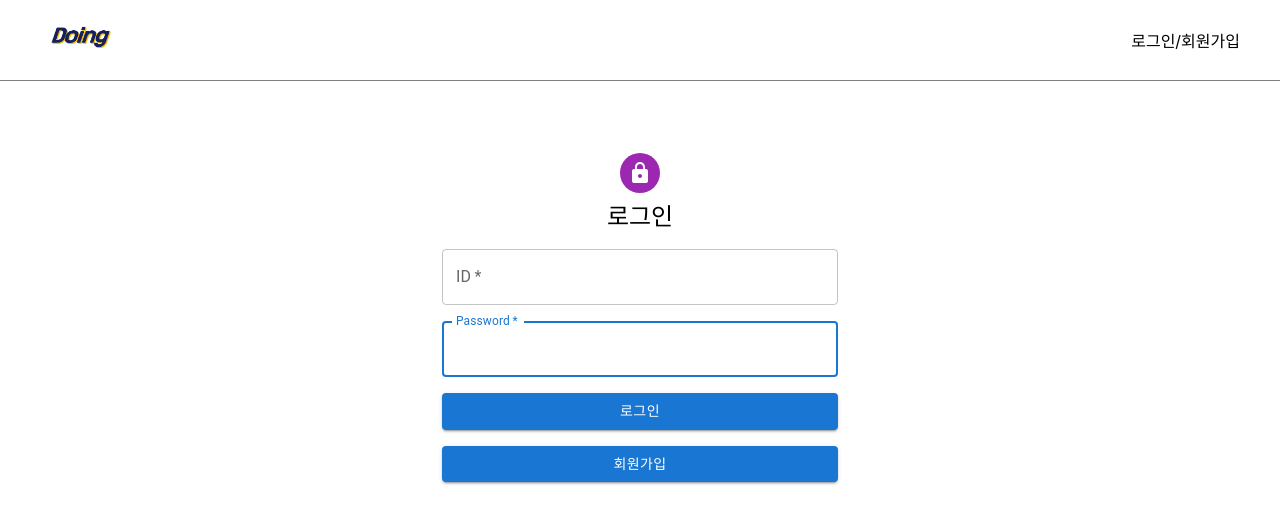
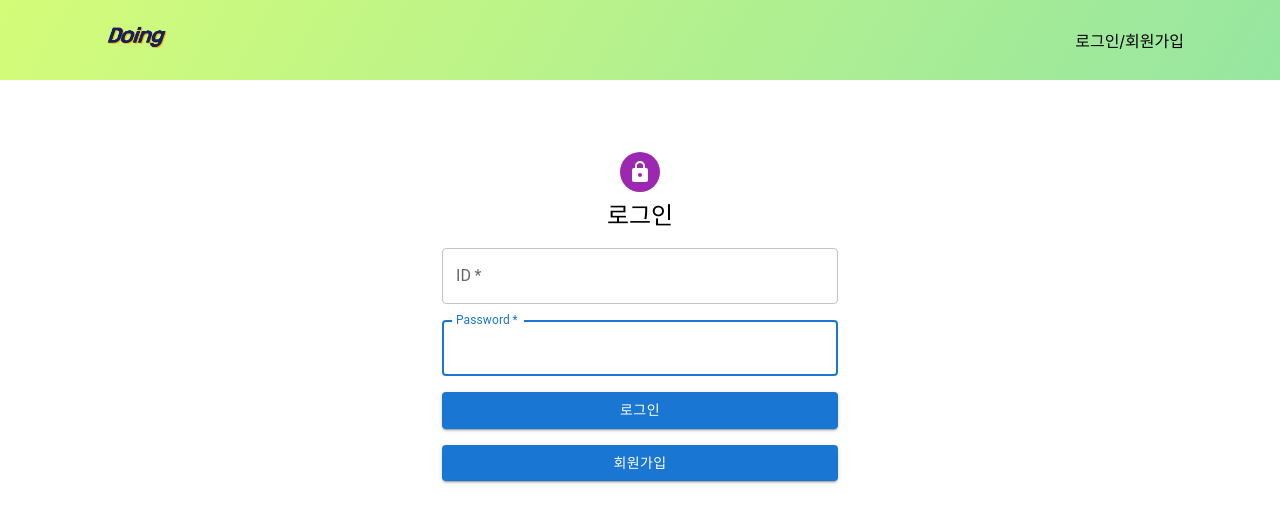
Before and after one commit to IngJun/doing_front, a React (Create React App) app: page /login in a window 1280 px wide. Shown: the top 524 px of the page. Built offline with nearby package versions, Linux system fonts and the light colour scheme.

Commit message:
#4 제작 완료

```diff
--- a/src/components/header/style.js
+++ b/src/components/header/style.js
@@ -4,15 +4,18 @@ export const HeaderWrapper = styled.header`
   width: 100%;
   height: 80px;
   display: flex;
-  border-bottom: 1px solid grey;
+  /* border-bottom: 1px solid grey; */
   justify-content: center;
+  background-image: linear-gradient(120deg, #d4fc79 0%, #96e6a1 100%);
+
 `;
 
 export const Navigator = styled.div`
-  width: 1200px;
+  width: 85%;
   height: 100%;
   display: flex;
   align-items: center;
+
 `;
 
 export const Logo = styled.img`
--- a/src/components/main/category/index.js
+++ b/src/components/main/category/index.js
@@ -1,8 +1,10 @@
 import React from 'react';
 import { useState, useEffect } from 'react';
-import { Typography, Container, Grid, Stack, Box, Paper, CardMedia, CardContent, CardActionArea, Card, Pagination } from "@mui/material";
+import styled from 'styled-components';
+import { Typography, Container, Grid, Stack, Box, Paper, CardMedia, CardContent, CardActionArea, Card, Pagination, Tooltip, Fab } from "@mui/material";
 import { createTheme, ThemeProvider } from '@mui/material/styles';
 import VisibilityIcon from '@mui/icons-material/Visibility';
+import KeyboardDoubleArrowUpIcon from '@mui/icons-material/KeyboardDoubleArrowUp';
 
 import { useNavigate } from 'react-router-dom';
 import axios from 'axios';
@@ -213,10 +215,22 @@ const Category = (props) => {
                         </Grid>
                     </Container>
                 </main>
+                <FloatingBtn>
+                    <Tooltip title="맨 위로" placement="top" onClick={() => { window.scrollTo(0, 0) }} >
+                        <Fab sx={{ backgroundImage: 'linear-gradient(to top, #fdcbf1 0%, #fdcbf1 1%, #e6dee9 100%)' }}>
+                            <KeyboardDoubleArrowUpIcon />
+                        </Fab>
+                    </Tooltip>
+                </FloatingBtn>
             </ThemeProvider>
         </>
     );
 }
 
+const FloatingBtn = styled.div`
+position:fixed;
+left: 90%;
+bottom: 10%;
+`;
 
 export default Category;
```
Also changed, not shown: public/logo.png.
